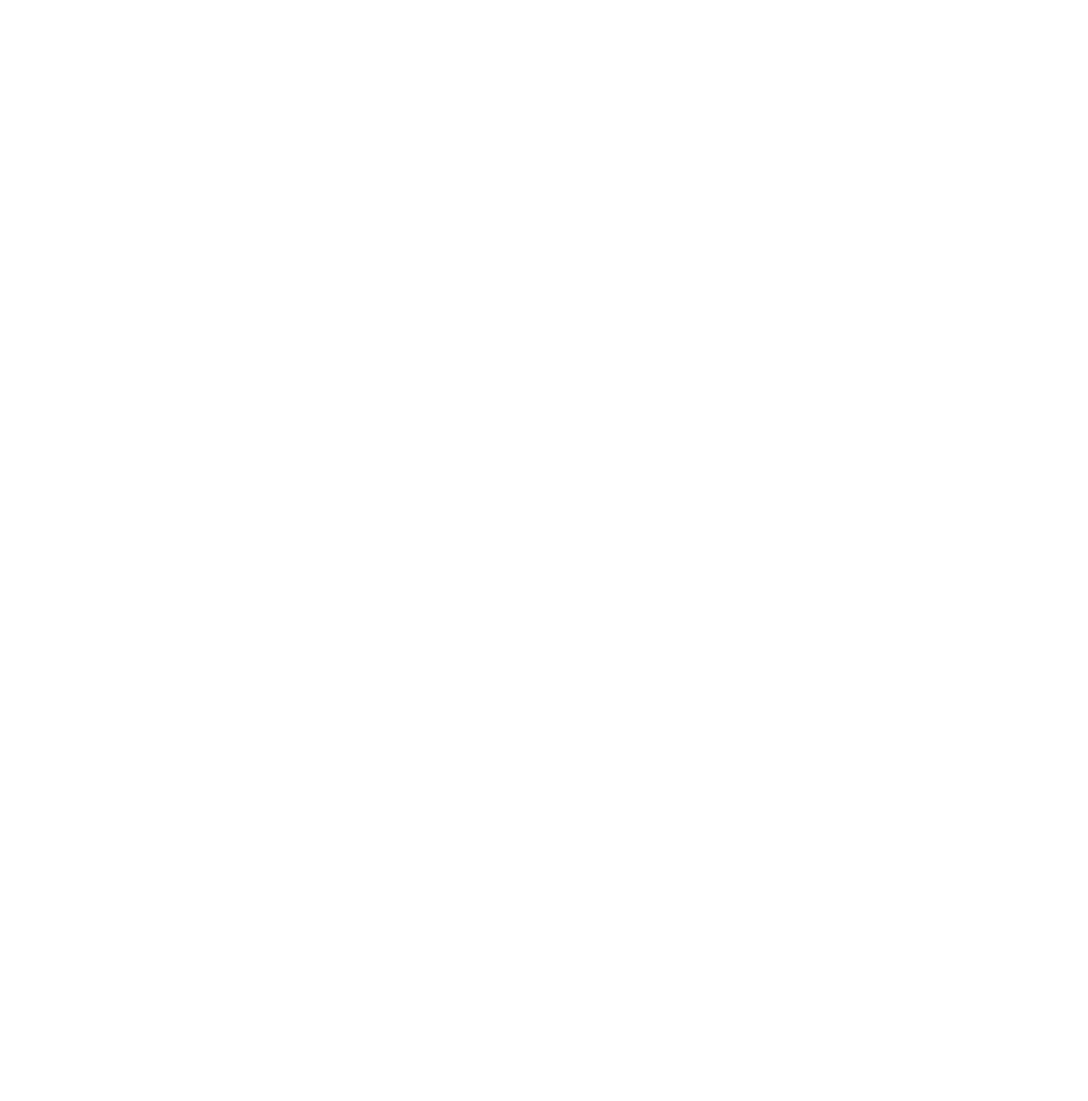
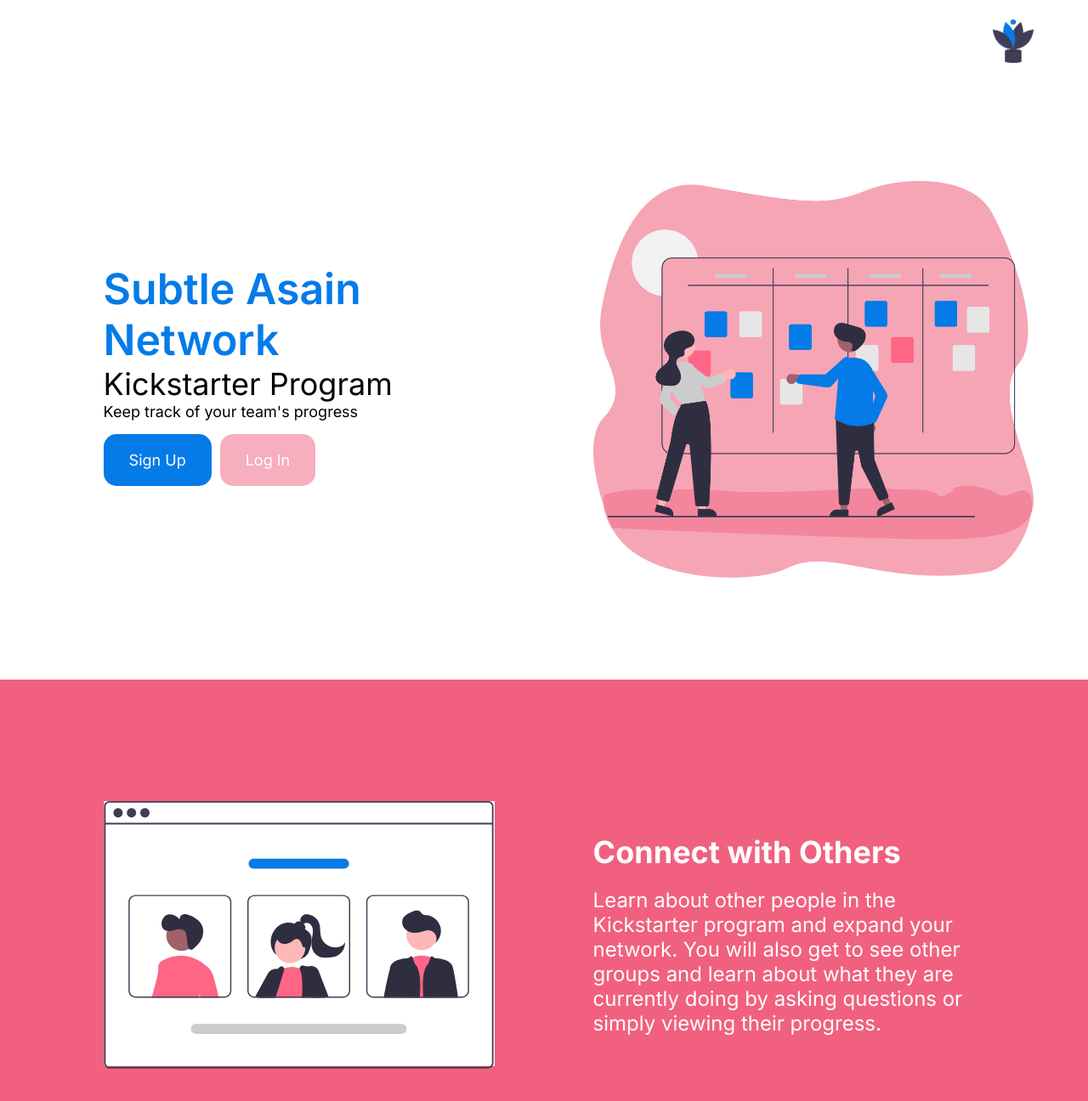
Before and after one commit to aibarrola/SubtleAsianNetwork, a React (Create React App) app: page /revise in a window 1280 px wide. Shown: the top 1296 px of the page at 85% size. Before the commit the page ends 800 px from the top, so only its background shows below. Built offline with nearby package versions, Linux system fonts and the light colour scheme.

Commit message:
start restructuring old landing page

```diff
--- a/src/App.js
+++ b/src/App.js
@@ -10,6 +10,8 @@ import CreateProfilePage2 from "./components/pages/createProfile/createProfilePa
 import LogIn from "./components/pages/login/login";
 import EditProfile from "./components/pages/editProfile/editProfile";
 import GroupPage from "./components/pages/groupPage/groupPage";
+
+import LandingRevise from './components/pages/landingRevise';
 
 function App() {
   return (
@@ -42,6 +44,9 @@ function App() {
         <Route path="/group/:id">
           <GroupPage />
         </Route>
+        <Route path="/revise">
+          <LandingRevise />
+        </Route>
       </Switch>
     </Router>
   );
--- /dev/null
+++ b/src/components/pages/connectSection/Connect.jsx
@@ -0,0 +1,22 @@
+import React from 'react';
+
+import './connect.css'
+import connectSVG from './connect.svg'
+
+function Connect() {
+  return (
+    <div className="connect-container">
+      <div className="connectSection-container">
+        <img src={connectSVG} className="connectSVG" alt="Connect Section Graphic"/>
+        <div className="connectSection-info-container">
+          <h2 className="connectSection-title">Connect with Others</h2>
+          <p className="connectSection-info">
+            Learn about other people in the Kickstarter program and expand your network. You will also get to see other groups and learn about what they are currently doing by asking questions or simply viewing their progress.
+          </p>
+        </div>
+      </div>
+    </div>
+  )
+}
+
+export default Connect;
--- /dev/null
+++ b/src/components/pages/connectSection/connect.css
@@ -0,0 +1,34 @@
+.connect-container {
+  min-height: 75vh;
+  background-color: var(--accent-color);
+  display: flex;
+  align-items: center;
+}
+
+.connectSection-container {
+  display: flex;
+  width: 100%;
+  height: 75%;
+  margin: 0 5%;
+  justify-content: space-around;
+  align-items: center;
+}
+
+.connectSVG {
+  width: 40%;
+  height: auto;
+}
+
+.connectSection-info-container {
+  width: 40%;
+}
+
+.connectSection-title {
+  color: white;
+  font-size: 36px;
+}
+
+.connectSection-info {
+  color: white;
+  font-size: 24px;
+}
--- a/src/components/pages/css/landing.css
+++ b/src/components/pages/css/landing.css
@@ -19,6 +19,27 @@
   grid-column: 2/3;
 }
 
+/* Revised Style */
+
+.landingSectionRevise {
+  height: 100vh;
+  margin: 0 5%;
+  display: flex;
+  flex-direction: column;
+}
+
+.logo-container {
+  display: flex;
+  align-content: flex-end;
+}
+
+.logoRevise {
+  width: 48px;
+  height: auto;
+  margin: 2% 0;
+  margin-left: auto;
+}
+
 .heroBox {
   color: red;
   display: flex;
@@ -30,20 +51,63 @@
   margin-left: 20px;
 }
 
+.hero-container {
+  /* border: 1px solid purple; */
+  display: flex;
+  margin: auto 0;
+  align-items: center;
+
+}
+
+.hero-text {
+  width: 50%;
+  display: flex;
+  flex-direction: column;
+  margin: 0 5%;
+  /* border: 1px solid red; */
+}
+
+.main-title {
+  color: var(--main-blue);
+  font-weight: 600;
+}
+
+.sub-title {
+  font-size: 36px;
+}
+
+.hero-desc-item {
+  font-size: 18px;
+}
+
+.hero-img {
+  width: 50%
+}
+
+.hero-img img{
+  width: 100%;
+  height: auto;
+}
+
 .btnContainer {
   display: flex;
   justify-content: center;
   margin-top: 40px;
 }
 
+.btn-container-revise {
+  /* border: 1px solid red; */
+  margin: 3% 0;
+}
+
 .BTNsignUp {
   border-radius: 15px;
   padding: 20px 30px;
-  width: 200px;
+  /* width: 200px; */
   color: #fff;
-  background-color: #057be8;
-  margin-left: 10px;
+  background-color: var(--main-blue);
   border: 0px;
+  font-size: 18px;
 }
 
 .BTNsignUp:hover {
@@ -53,17 +117,19 @@
 .BTNlogIn {
   border-radius: 15px;
   padding: 20px 30px;
-  width: 200px;
+  /* width: 200px; */
   color: #fff;
   border: 0px;
   margin-left: 10px;
   opacity: 50%;
-  background-color: #f3869c;
+  background-color: var(--accent-color);
+  font-size: 18px;
 }
 
 .BTNlogIn:hover {
   background-color: var(--btn-hover-color);
 }
+/* End Revise Styling */
 
 .introText {
   margin-top: 15px;
@@ -73,12 +139,6 @@ p {
   color: black;
 }
 
-/* svg {
-  grid-row: 2/3;
-  grid-column: 2/3;
-  width: 100px;
-  height: 100px;
-} */
 .mainSVG {
   display: flex;
   flex-direction: column;
--- /dev/null
+++ b/src/components/pages/landingRevise.jsx
@@ -0,0 +1,51 @@
+import React from 'react';
+import { Link } from 'react-router-dom';
+
+import logo from './img/logo.png'
+import mainSVG from "./img/landingMain.png";
+
+import './css/landing.css';
+
+import Connect from "./connectSection/Connect";
+
+function LandingRevise() {
+  return (
+    <div>
+      <div className="landingSectionRevise">
+
+        <div className="logo-container">
+          <img src={logo} className="logoRevise" alt="Logo"/>
+        </div>
+
+        <div className="hero-container">
+          <div className="hero-text">
+            <div className="hero-title">
+              <h1 className="main-title">Subtle Asain Network</h1>
+              <h1 className="sub-title">Kickstarter Program</h1>
+            </div>
+            <div className="hero-desc">
+              <p className="hero-desc-item">Keep track of your team's progress</p>
+            </div>
+            <div className="btn-container-revise">
+              <Link to="/signup">
+                <button className="BTNsignUp"> Sign Up </button>
+              </Link>
+
+              <Link to="/login">
+                <button className="BTNlogIn"> Log In </button>
+              </Link>
+            </div>
+          </div>
+          <div className="hero-img">
+            <img src={mainSVG} alt="Hero graphic"/>
+          </div>
+        </div>
+
+      </div>
+
+      <Connect />
+    </div>
+  )
+}
+
+export default LandingRevise;
```
Also changed, not shown: src/components/pages/css/connectSection.css (+0 -10 lines), src/components/pages/connectSection/connect.svg (added), 1 other file (tests, documents, lock files or other folders).
